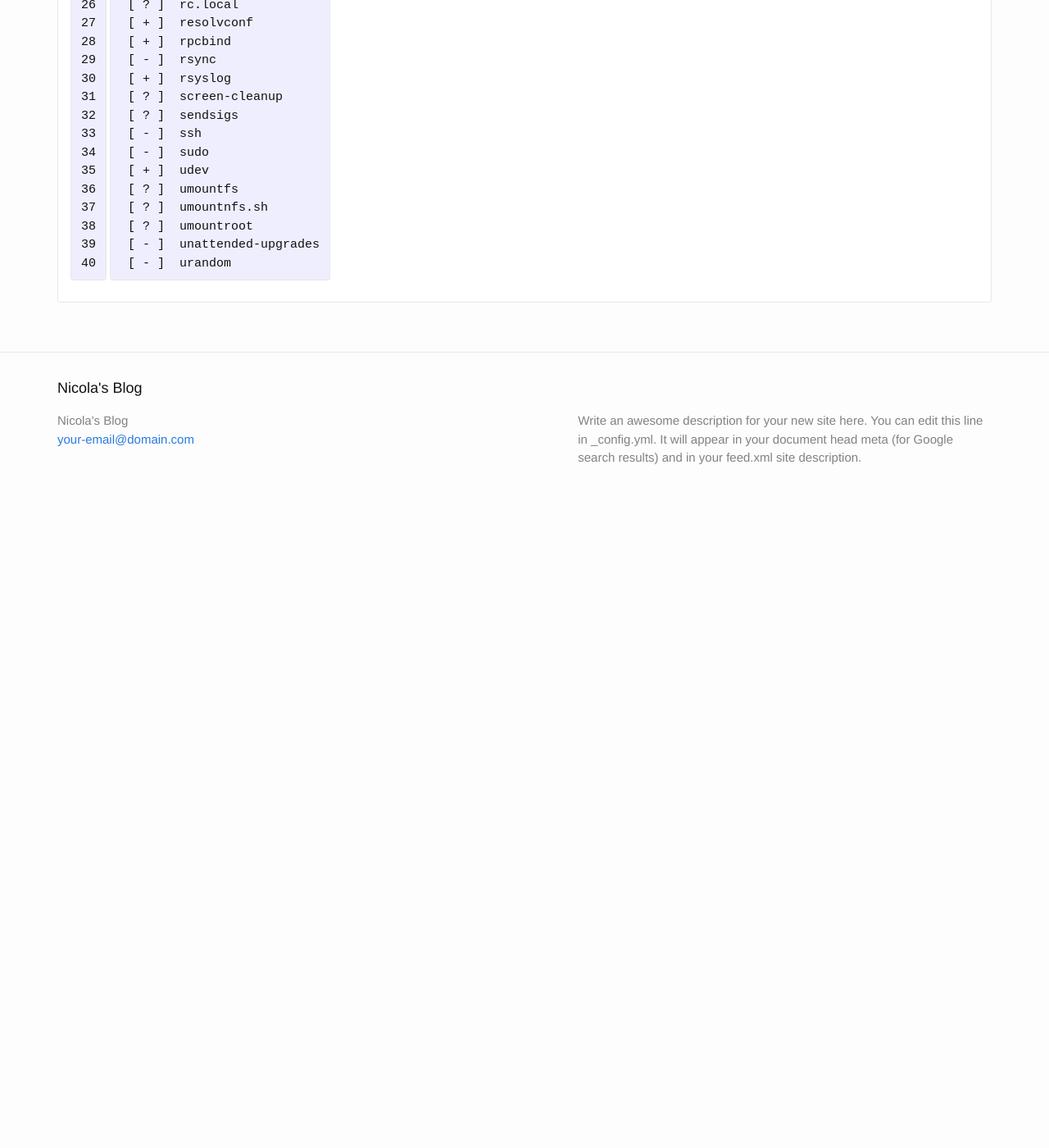
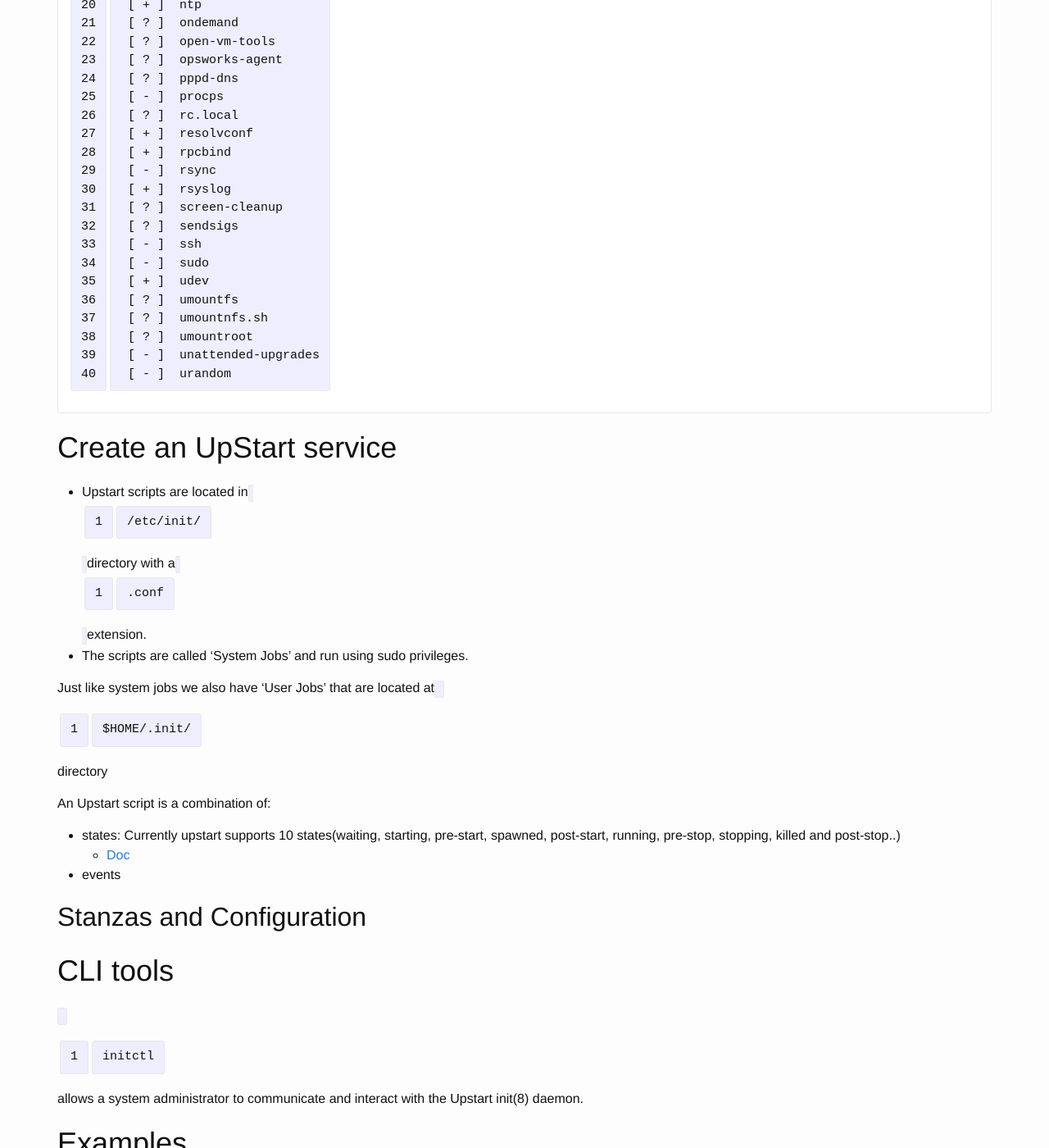
Before and after one commit to breezeight/nicola_blog, a Jekyll site: the page built from _guides/upstart.markdown, in a window 1280 px wide and 1400 px high, scrolled down 1238 px. Shown: the whole window at 82% size. Built offline with Jekyll 4.4.1, drawn with Linux system fonts in a browser that asks for light colours; before the commit the page ends 1868 px from its top, so only the background shows below that; some of the changed text lies outside the part shown.

Commit message:
Upstart: how to create a service

```diff
--- a/_guides/upstart.markdown
+++ b/_guides/upstart.markdown
@@ -65,3 +65,66 @@ The AWS OpsWorks agent is running as PID 28270
  [ - ]  unattended-upgrades
  [ - ]  urandom
 ~~~
+
+# Create an UpStart service
+
+* Upstart scripts are located in `/etc/init/` directory with a `.conf` extension.
+* The scripts are called ‘System Jobs’ and run using sudo privileges.
+
+
+Just like system jobs we also have ‘User Jobs’ that are located at `$HOME/.init/` directory
+
+An Upstart script is a combination of:
+
+* states: Currently upstart supports 10 states(waiting, starting, pre-start, spawned, post-start, running, pre-stop, stopping, killed and post-stop..)
+  * [Doc](http://upstart.ubuntu.com/cookbook/#job-states)
+* events
+
+## Stanzas and Configuration
+
+
+
+# CLI tools
+
+`initctl` allows a system administrator to communicate and interact with the Upstart init(8) daemon.
+
+
+# Examples
+
+## Node.js
+
+Here is a simple upstart script which starts node.js server whenever system boots.
+
+
+~~~
+# /etc/init/nodejs.conf
+
+description "node.js server"
+author      "Siva Gollapalli"
+
+# used to be: start on startup
+# until we found some mounts weren't ready yet while booting:
+#start on started mountall
+# If network interface is wireless
+start on (local-filesystems and net-device-up IFACE=wlan0)
+# If network interface is Ethernet uncomment below line and comment above line
+#start on (local-filesystems and net-device-up IFACE=eth0)
+
+stop on shutdown
+
+# Automatically Respawn:
+respawn
+respawn limit 99 5
+
+script
+    # Not sure why $HOME is needed, but we found that it is:
+    export HOME="/home/siva/work/myproject"
+
+    exec /usr/local/bin/node $HOME/node/notify.js 13002 >> /var/log/node.log 2>&1
+end script
+
+post-start script
+   # Optionally put a script here that will notify you node has (re)started
+   # /root/bin/hoptoad.sh "node.js has started!"
+end script
+~~~
```
